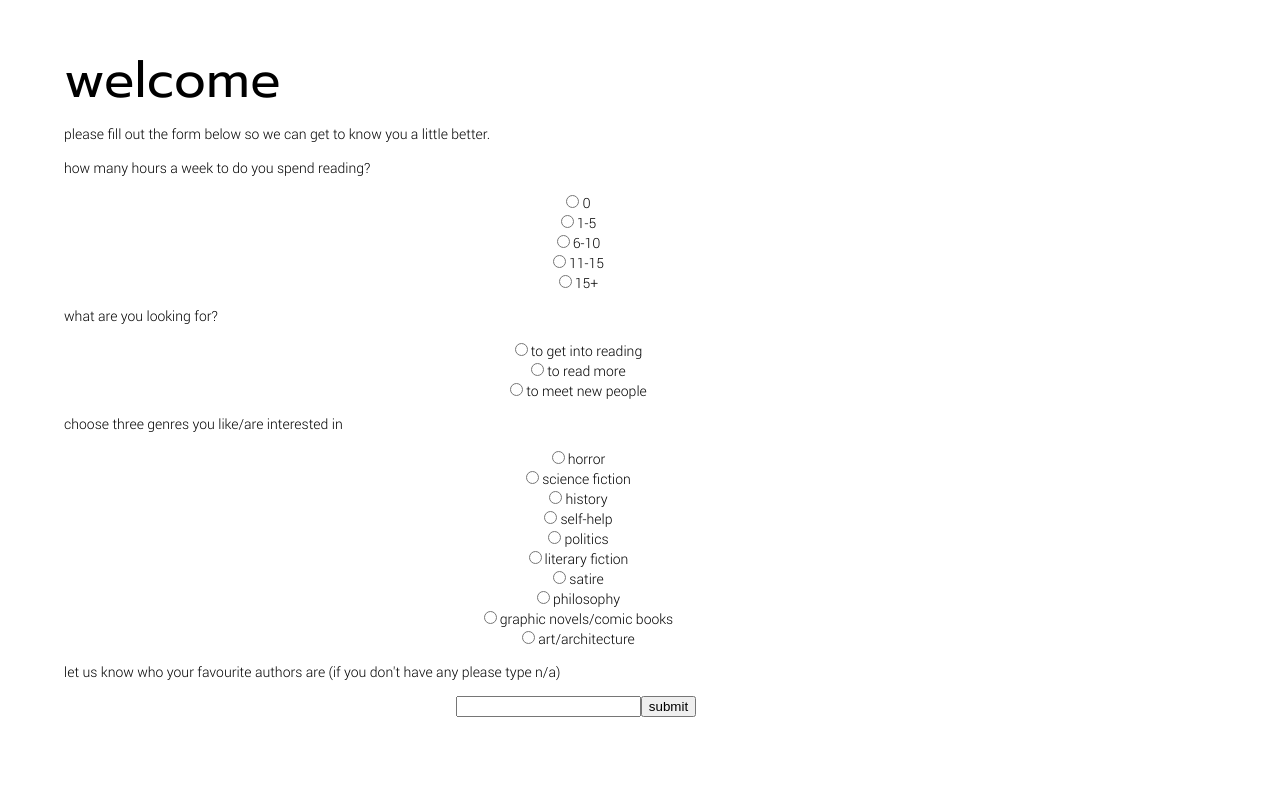
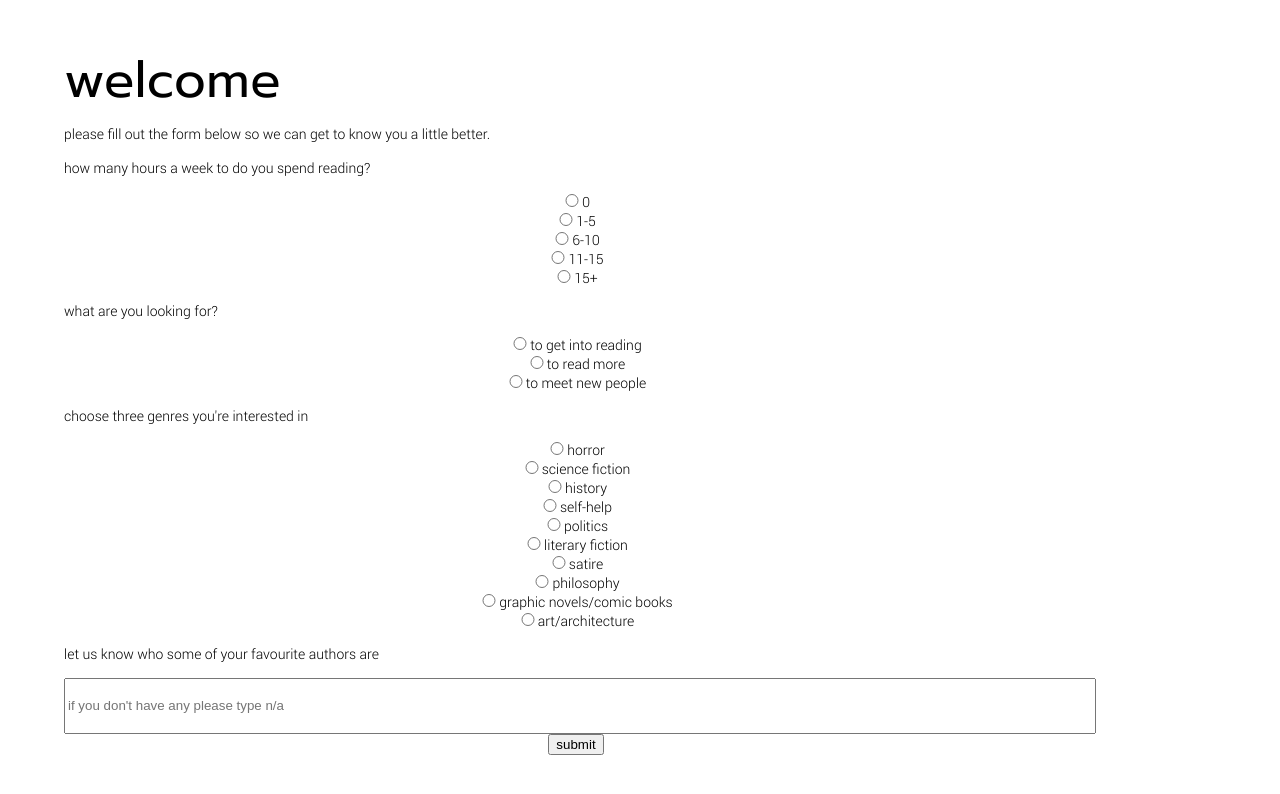
Before and after one commit to zementeshome/zemen-teshome-booklub, a React (Create React App) app in the folder sprint-1/client/: page /form in a window 1280 px wide. Shown: the top 794 px of the page. Built offline with nearby package versions, Linux system fonts and the light colour scheme; no server answers.

Commit message:
first steps of form logic

```diff
--- a/sprint-1/client/src/components/Form/Form.jsx
+++ b/sprint-1/client/src/components/Form/Form.jsx
@@ -2,6 +2,21 @@ import React from 'react'
 import './Form.scss';
 
 class Form extends React.Component {
+
+    state = {
+        value: ''
+    };
+
+    onChange = (e) => {
+        this.setState({
+            value: e.target.value
+        })
+    }
+
+    handleSubmit = (e) => {
+        e.preventDefault()
+    }
+
     render() {
         return (
             <section className="form">
@@ -11,48 +26,84 @@ class Form extends React.Component {
                     <img className="form__welcome-logo" src={process.env.PUBLIC_URL + '/assets/logo2.svg'} alt="booklub logo"/>
                 </div> */}
                 <p className="form__info">please fill out the form below so we can get to know you a little better.</p>
-                <form action="form__container">
+                <form onSubmit={this.handleSubmit} name="form__container" action="" method="GET">
                 <p className="form__subheading">how many hours a week to do you spend reading?</p>
-                <input className="form__input" type="radio" name="zero" value="zero"/>
-                <label className="form__label" for="zero">0</label><br />
-                <input className="form__input" type="radio" name="one" value="one"/>
-                <label className="form__label" for="one">1-5</label><br />
-                <input className="form__input" type="radio" name="six" value="six"/>
-                <label className="form__label" for="six">6-10</label><br />
-                <input className="form__input" type="radio" name="eleven" value="eleven"/>
-                <label className="form__label" for="eleven">11-15</label><br />
-                <input className="form__input" type="radio" name="fifteenPlus" value="fifteenPlus"/>
+                <div className="form__box">
+                <input className="form__input" type="radio" name="radAnswer" value="" onChange={this.onChange}/>
+                <label className="form__label" for="zero">0</label>
+                </div>
+                <div className="form__box">
+                <input className="form__input" type="radio" name="radAnswer" value=""/>
+                <label className="form__label" for="one">1-5</label>
+                </div>
+                <div className="form__box">
+                <input className="form__input" type="radio" name="radAnswer" value=""/>
+                <label className="form__label" for="six">6-10</label>
+                </div>
+                <div className="form__box">
+                <input className="form__input" type="radio" name="radAnswer" value=""/>
+                <label className="form__label" for="eleven">11-15</label>
+                </div>
+                <div className="form__box">
+                <input className="form__input" type="radio" name="radAnswer2" value=""/>
                 <label className="form__label" for="fifteenPlus">15+</label>
+                </div>
                 <p className="form__subheading">what are you looking for?</p>
-                <input className="form__input" type="radio" name="getInto" value="getInto"/>
-                <label className="form__label" for="getInto">to get into reading</label><br />
-                <input className="form__input" type="radio" name="readMore" value="readMore"/>
-                <label className="form__label" for="readMore">to read more</label><br />
-                <input className="form__input" type="radio" name="meet" value="meet"/>
-                <label className="form__label" for="meet">to meet new people</label><br />
-                <p className="form__subheading">choose three genres you like/are interested in</p>
-                <input className="form__input" type="radio" name="horror" value="horror"/>
+                <div className="form__box">
+                <input className="form__input" type="radio" name="radAnswer2" value=""/>
+                <label className="form__label" for="getInto">to get into reading</label>
+                </div>
+                <div className="form__box">
+                <input className="form__input" type="radio" name="radAnswer2" value=""/>
+                <label className="form__label" for="readMore">to read more</label>
+                </div>
+                <div className="form__box">
+                <input className="form__input" type="radio" name="radAnswer2" value=""/>
+                <label className="form__label" for="meet">to meet new people</label>
+                </div>
+                <p className="form__subheading">choose three genres you're interested in</p>
+                <div className="form__box">
+                <input className="form__input" type="radio" name="horror" value=""/>
                 <label className="form__label" for="horror">horror</label><br />
-                <input className="form__input" type="radio" name="scienceFiction" value="scienceFiction"/>
-                <label className="form__label" for="scienceFiction">science fiction</label> <br />
-                <input className="form__input" type="radio" name="history" value="history"/>
-                <label className="form__label" for="history">history</label> <br />
-                <input className="form__input" type="radio" name="selfHelp" value="selfHelp"/>
-                <label className="form__label" for="selfHelp">self-help</label> <br />
-                <input className="form__input" type="radio" name="politics" value="politics"/>
-                <label className="form__label" for="politics">politics</label> <br />
-                <input className="form__input" type="radio" name="literaryFiction" value="literaryFiction"/>
-                <label className="form__label" for="literaryFiction">literary fiction</label> <br />
-                <input className="form__input" type="radio" name="satire" value="satire"/>
+                </div>
+                <div className="form__box">
+                <input className="form__input" type="radio" name="scienceFiction" value=""/>
+                <label className="form__label" for="scienceFiction">science fiction</label>
+                </div>
+                <div className="form__box">
+                <input className="form__input" type="radio" name="history" value=""/>
+                <label className="form__label" for="history">history</label>
+                </div>
+                <div className="form__box">
+                <input className="form__input" type="radio" name="selfHelp" value=""/>
+                <label className="form__label" for="selfHelp">self-help</label>
+                </div>
+                <div className="form__box">
+                <input className="form__input" type="radio" name="politics" value=""/>
+                <label className="form__label" for="politics">politics</label>
+                </div>
+                <div className="form__box">
+                <input className="form__input" type="radio" name="" value="literaryFiction"/>
+                <label className="form__label" for="literaryFiction">literary fiction</label>
+                </div>
+                <div className="form__box">
+                <input className="form__input" type="radio" name="satire" value=""/>
                 <label className="form__label" for="satire">satire</label> <br />
-                <input className="form__input" type="radio" name="philosophy" value="philosophy"/>
-                <label className="form__label" for="philosophy">philosophy</label> <br />
-                <input className="form__input" type="radio" name="graphic" value="graphic"/>
-                <label className="form__label" for="graphic">graphic novels/comic books</label> <br />
-                <input className="form__input" type="radio" name="art" value="art"/>
-                <label className="form__label" for="art">art/architecture</label>  <br />
-                <p className="form__subheading">let us know who your favourite authors are (if you don't have any please type n/a)</p>
-                <input className="form__input-authors" type="text"/>
+                </div>
+                <div className="form__box">
+                <input className="form__input" type="radio" name="philosophy" value=""/>
+                <label className="form__label" for="philosophy">philosophy</label>
+                </div>
+                <div className="form__box">
+                <input className="form__input" type="radio" name="graphic" value=""/>
+                <label className="form__label" for="graphic">graphic novels/comic books</label>
+                </div>
+                <div className="form__box">
+                <input className="form__input" type="radio" name="art" value=""/>
+                <label className="form__label" for="art">art/architecture</label>
+                </div>
+                <p className="form__subheading">let us know who some of your favourite authors are</p>
+                <input className="form__input-authors" type="text" value="" required placeholder="if you don't have any please type n/a"/>
                 <button className="form__button" type="submit">submit</button>
                 </form>
             </section>
--- a/sprint-1/client/src/components/Form/Form.scss
+++ b/sprint-1/client/src/components/Form/Form.scss
@@ -28,9 +28,57 @@
         }
     }
 
+    &__container {
+        @include mobile {
+            display: inline-flex;
+            flex-direction: row-reverse;
+            flex-wrap: wrap;
+            align-items: center;
+        }
+    }
+
+    &__label,
+    &__input {
+        @include mobile {
+            margin: 0;
+        }
+    }
+
+    &__input {
+        width: 20px;
+    }
+
     &__label {
+        width: calc(100% - 20px);
+    }
+
+//    &__label {
+//        @include mobile {
+//         height: 100%;
+//         display: flex;
+//         align-items: center;
+//         justify-content: center;
+//        }
+//    }
+
+
+    // &__label {
+    //     @include mobile {
+    //         display: block;
+    //     }
+    // }
+
+    // &__input {
+    //     @include mobile {
+    //         display: block;
+
+    //     }
+    // }
+
+    &__input-authors {
         @include mobile {
-          align-items: left;
+            width: 100%;
+            height: 50px;
         }
     }
 
```
